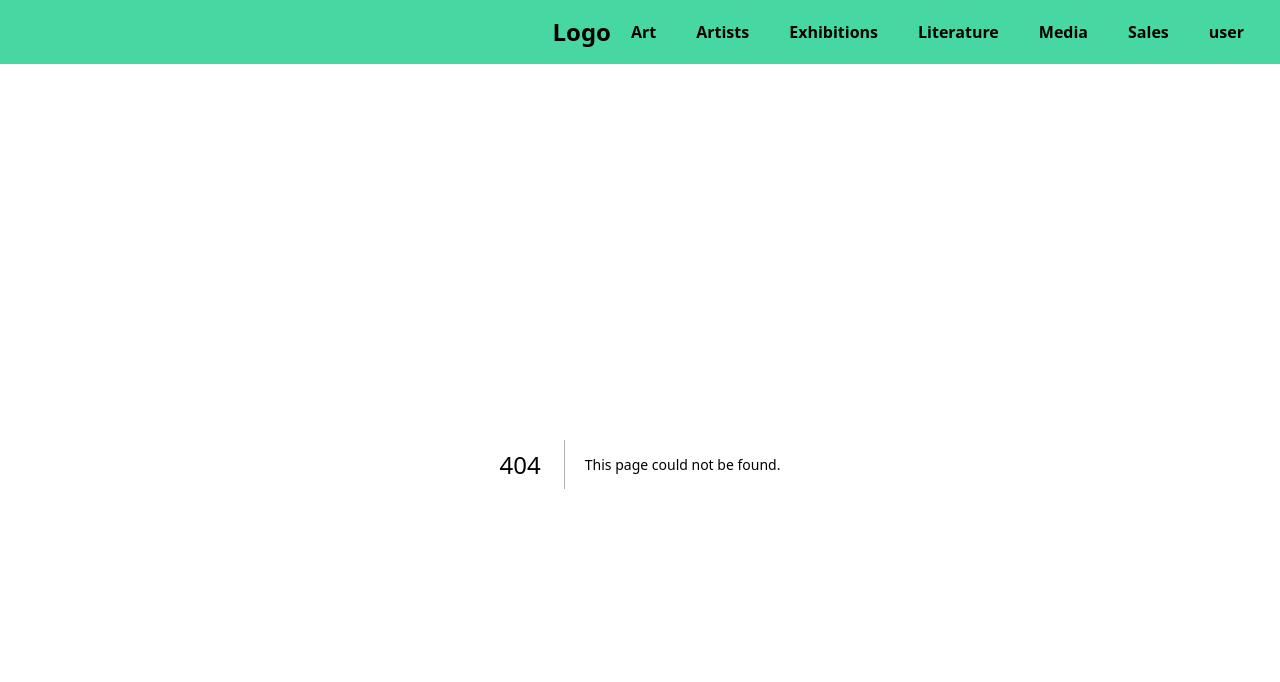
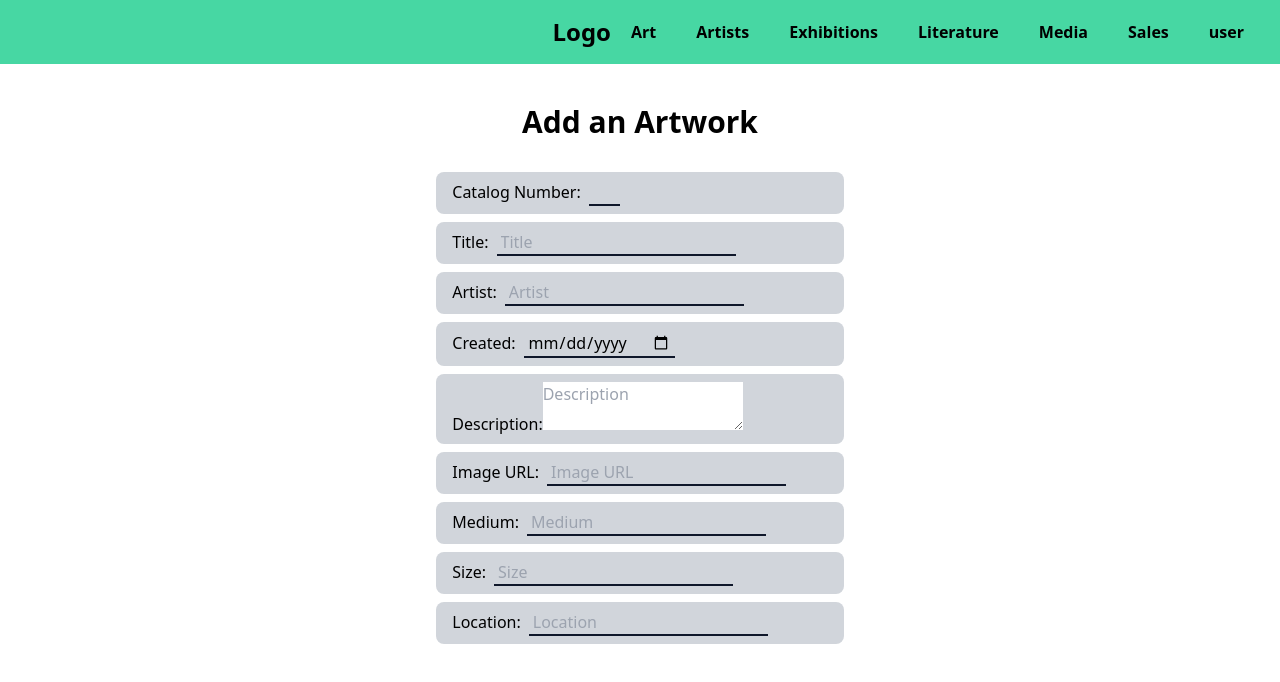
Before and after one commit to WebWarriors-UNF-CIS/rhams-old, a Next.js app: page /art/create in a window 1280 px wide. Before the commit this address had no page. Shown: the top 682 px of the page. Built offline with nearby package versions, Linux system fonts and the light colour scheme.

Commit message:
added create art page

```diff
--- /dev/null
+++ b/src/app/art/create/page.tsx
@@ -0,0 +1,96 @@
+import { User } from '../../shared/user';
+import { remult } from 'remult';
+
+export default function NewArt() {
+return (
+  <div className="flex flex-col justify-center items-center mx-auto mt-10">
+    <h1 className='margin-auto text-3xl font-semibold mb-6'>Add an Artwork</h1>
+    <form className='form'>
+      <div className='input'>
+        <label htmlFor="catalogNum">Catalog Number:</label>
+        <input
+          type="text"
+          id="catalogNum"
+          className='w-1/12'
+        />
+      </div>
+      <div className='input'>
+        <label htmlFor="title">Title:</label>
+        <input
+          type="text"
+          id="title"
+          placeholder='Title'
+        />
+      </div>
+      <div className='input'>
+        <label htmlFor="artist">Artist:</label>
+        <input
+          type="text"
+          id="artist"
+          placeholder='Artist'
+        />
+      </div>
+        <div className='input'>
+        <label htmlFor="created">Created:</label>
+        <input
+          type="date"
+          id="created"
+        />
+      </div>
+      <div className='input'>
+        <label htmlFor="description">Description:</label>
+        <textarea
+          id="description"
+          placeholder='Description'
+        />
+      </div>
+      <div className='input'>
+        <label htmlFor="imageUrl">Image URL:</label>
+        <input
+          type="url"
+          id="imageUrl"
+          placeholder='Image URL'
+        />
+      </div>
+      <div className='input'>
+        <label htmlFor="medium">Medium:</label>
+        <input
+          type="text"
+          id="medium"
+          placeholder='Medium'
+        />
+      </div>
+      <div className='input'>
+        <label htmlFor="size">Size:</label>
+        <input
+          type="text"
+          id="size"
+          placeholder='Size'
+        />
+      </div>
+      <div className='input'>
+        <label htmlFor="location">Location:</label>
+        <input
+          type="text"
+          id="location"
+          placeholder='Location'
+        />
+      </div>
+    </form>
+  </div>
+);
+}
+/*
+  {
+    catalogNum: 3,
+    title: "The Starry Night",
+    artist: "Vincent van Gogh",
+    created: new Date("1889-01-01"),
+    description: "The Starry Night is an oil on canvas by the Dutch post-impressionist painter Vincent van Gogh. Painted in June 1889, it depicts the view from the east-facing window of his asylum room at Saint-Rémy-de-Provence.",
+    imageUrl: "https://upload.wikimedia.org/wikipedia/commons/thumb/e/ea/Van_Gogh_-_Starry_Night_-_Google_Art_Project.jpg/800px-Van_Gogh_-_Starry_Night_-_Google_Art_Project.jpg",
+    isSold: false,
+    medium: "Oil on canvas",
+    size: "73.7 cm × 92.1 cm (28.7 in × 36.3 in)",
+    location: "Museum of Modern Art, New York City, United States"
+  }
+*/
```
